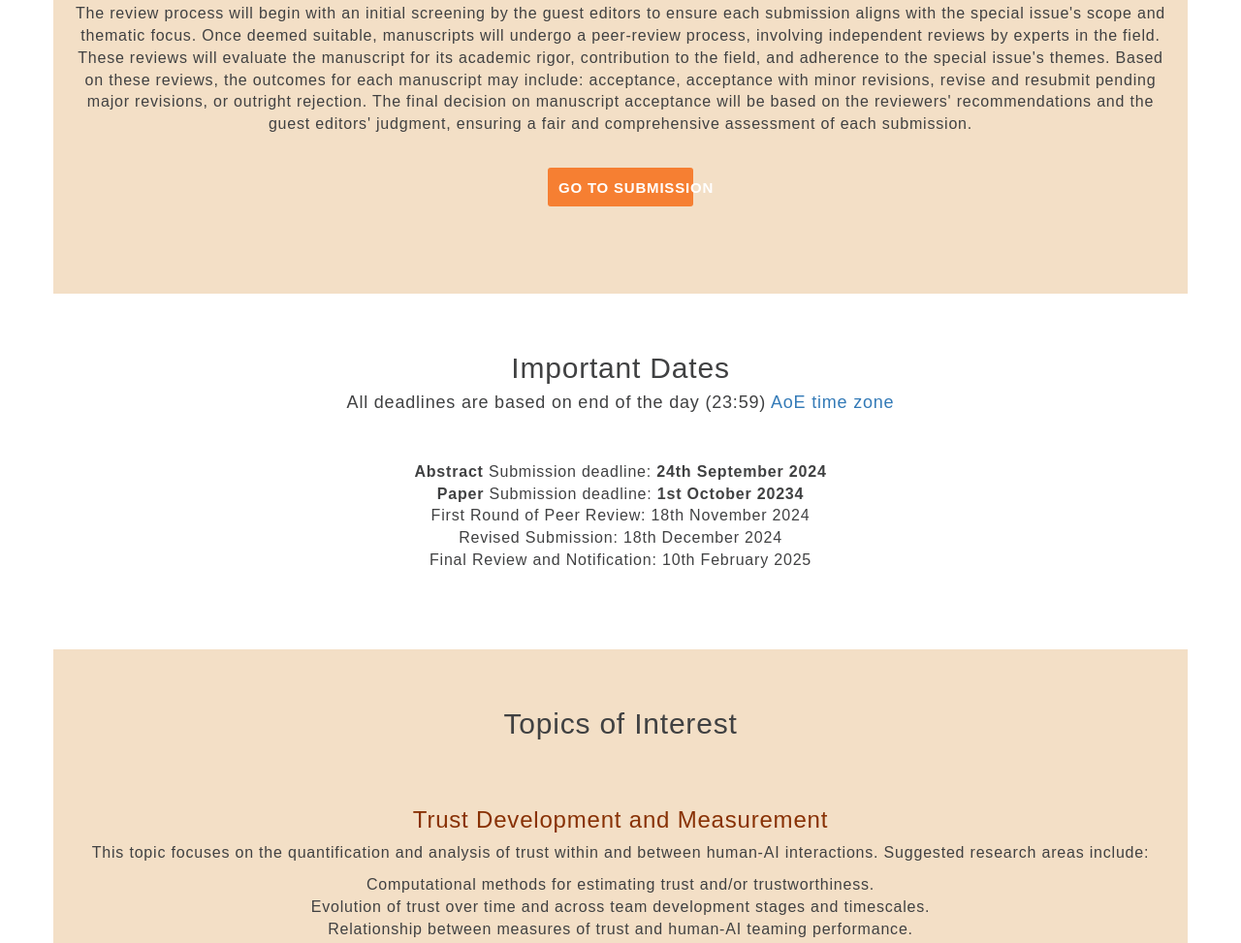
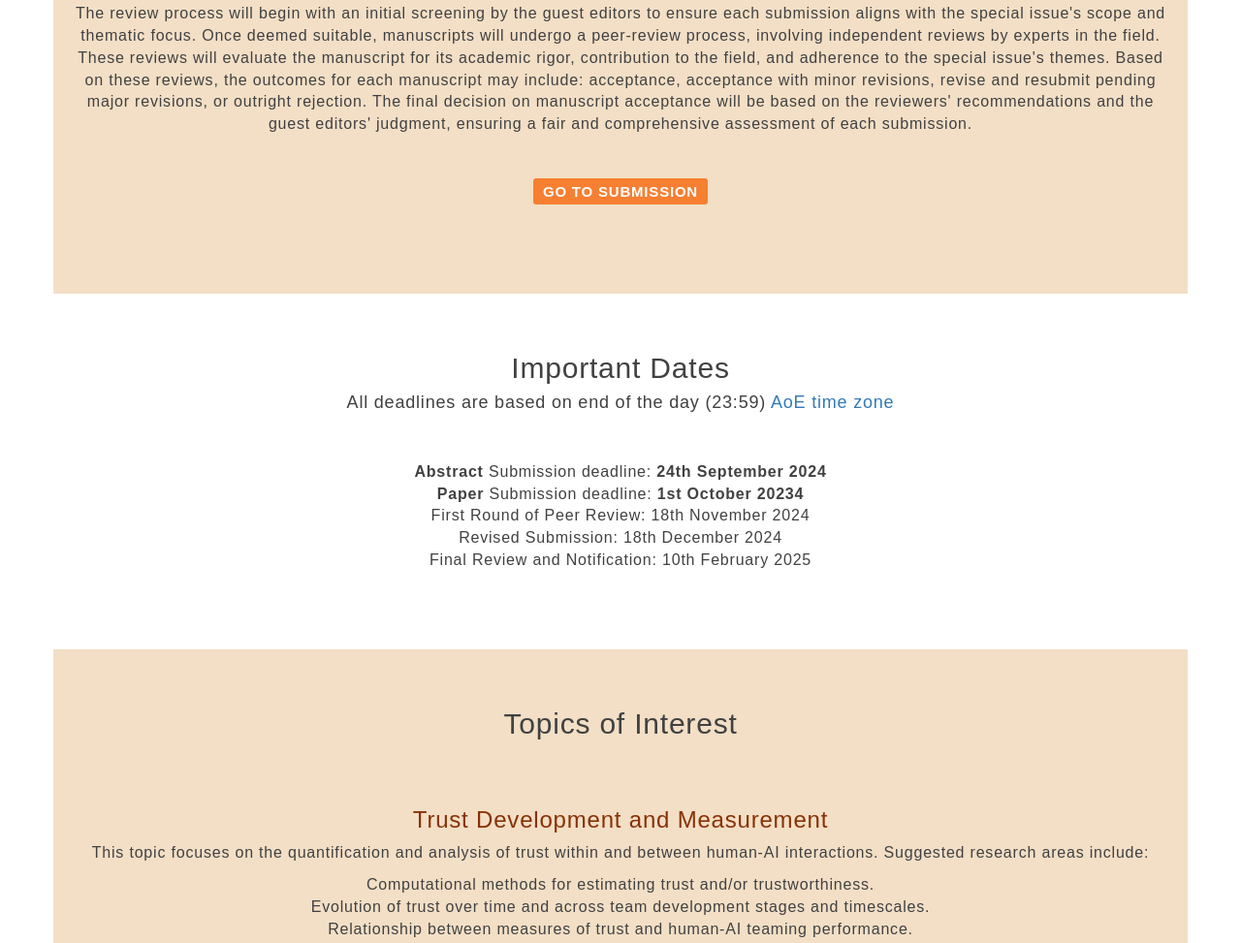
Before and after one commit to multittrust/SI1, a plain HTML site: page index.html in a window 1280 px wide. Shown: the part 1244-2217 px from the top of the page at 97% size. Drawn offline with Linux system fonts and the light colour scheme; a web font is replaced by a local one.

Commit message:
Fixed go to submission button

```diff
--- a/css/style.css
+++ b/css/style.css
@@ -26,6 +26,15 @@ a:hover, a:focus, a:active, a:visited {
 	text-transform: uppercase;
     font-weight: 800;
     width: 150px;
+    height: 40px;
+    text-align: center;
+    font-size: 15px;
+    line-height: 30px;
+}
+.btn-bg {
+    text-transform: uppercase;
+    font-weight: 800;
+    width: 200px;
     height: 40px;
     text-align: center;
     font-size: 15px;
--- a/sections/call4contrib.html
+++ b/sections/call4contrib.html
@@ -38,15 +38,13 @@
           revisions, revise and resubmit pending major revisions, or outright rejection. The final decision on
           manuscript acceptance will be based on the reviewers' recommendations and the guest editors' judgment,
           ensuring a fair and comprehensive assessment of each submission.</p>
-
+        <br>
         <p></p>
-        <br>
-        <a href="..." class="btn btn-sm btn-red" target="_blank">Go to submission
-        </a>
+        <a href="..." class="btn-bg btn-sm btn-red" target="_blank">Go to
+          submission </a>
         <!-- <p> You can submit through <a href="https://easychair.org/conferences/?conf=multittrust2"
             target="_blank">easychair</a>.
         </p> -->
-
         <p></p>
       </div>
     </div>
```
